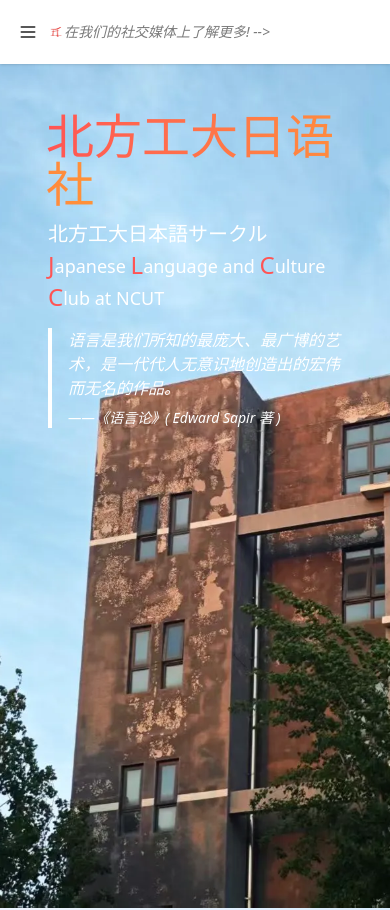
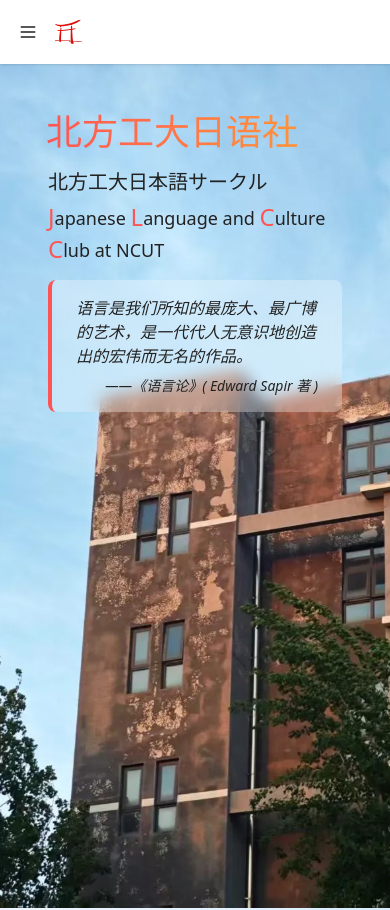
Before and after one commit to Tora-chen/ncut-jlcc, a SvelteKit app: page / in a window 390 px wide. Shown: the top 910 px of the page. Built offline with nearby package versions, Linux system fonts and the light colour scheme; some icons are missing.

Commit message:
fix: 微调样式

```diff
--- a/src/lib/Navbar.svelte
+++ b/src/lib/Navbar.svelte
@@ -37,7 +37,8 @@
     </div>
   </div>
   <div class="flex-none flex items-center gap-2">
-    <span class="text-sm text-base-content/60 select-none italic"
+    <span
+      class="hidden sm:inline text-sm text-base-content/60 select-none italic"
       >在我们的社交媒体上了解更多! --&gt;</span
     >
     <nav>
--- a/src/routes/+page.svelte
+++ b/src/routes/+page.svelte
@@ -16,14 +16,14 @@
     class="hero-content text-left p-0 flex justify-start items-start w-full h-full"
   >
     <div class="max-w-md px-12 py-12 text-left">
-      <h1 class="mb-3 text-5xl font-medium">
+      <h1 class="mb-4 text-4xl font-medium">
         <span
           class=" relative right-[2px] bg-gradient-to-r from-primary to-secondary bg-clip-text text-transparent"
           >北方工大日语社</span
         >
       </h1>
-      <h2 class="text-xl text-primary-content">北方工大日本語サークル</h2>
-      <h2 class="mb-4 text-lg text-primary-content">
+      <h2 class="mb-1 text-xl text-base">北方工大日本語サークル</h2>
+      <h2 class="mb-4 text-lg text-base">
         <span class="text-primary text-2xl relative top-[1px]">J</span>apanese
         <span class="text-primary text-2xl relative top-[1px]">L</span>anguage
         and
@@ -32,11 +32,11 @@
         NCUT
       </h2>
       <blockquote
-        class="mb-6 text-base md:text-lg italic text-accent-content border-l-4 pl-4"
+        class="mb-6 text-base md:text-lg italic border-l-4 border-primary px-6 py-4 bg-base-100/30 backdrop-blur-sm rounded-lg"
       >
         语言是我们所知的最庞大、最广博的艺术，是一代代人无意识地创造出的宏伟而无名的作品。<br
         />
-        <span class="block mt-2 text-sm text-primary-content"
+        <span class="block mt-2 text-sm text-base text-right w-full"
           >——《语言论》( Edward Sapir 著 )</span
         >
       </blockquote>
--- a/svelte.config.js
+++ b/svelte.config.js
@@ -11,10 +11,7 @@ const config = {
 		// adapter-auto only supports some environments, see https://svelte.dev/docs/kit/adapter-auto for a list.
 		// If your environment is not supported, or you settled on a specific environment, switch out the adapter.
 		// See https://svelte.dev/docs/kit/adapters for more information about adapters.
-    adapter: adapter(),
-    prerender: {
-    default: true
-  }
+    adapter: adapter()
 	}
 };
 
```
